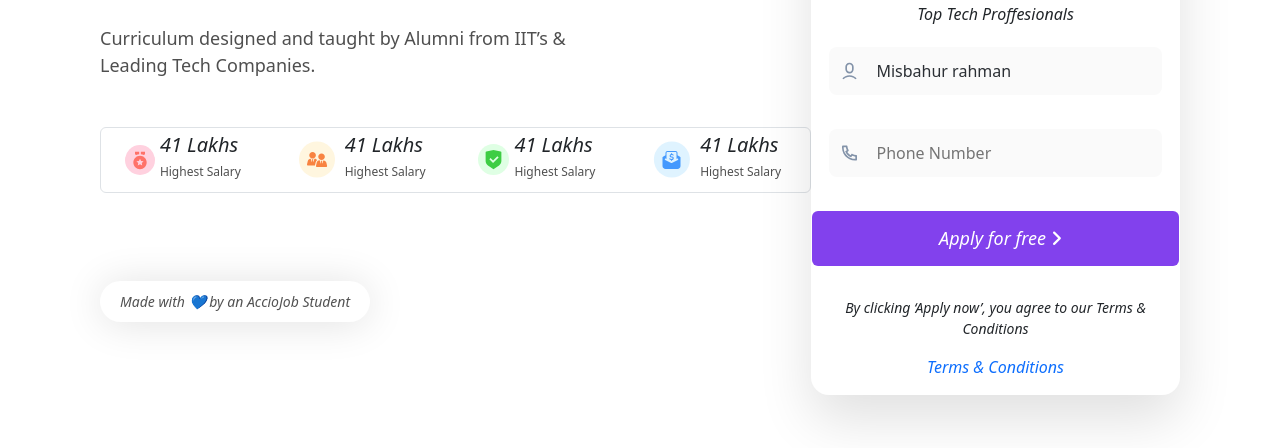
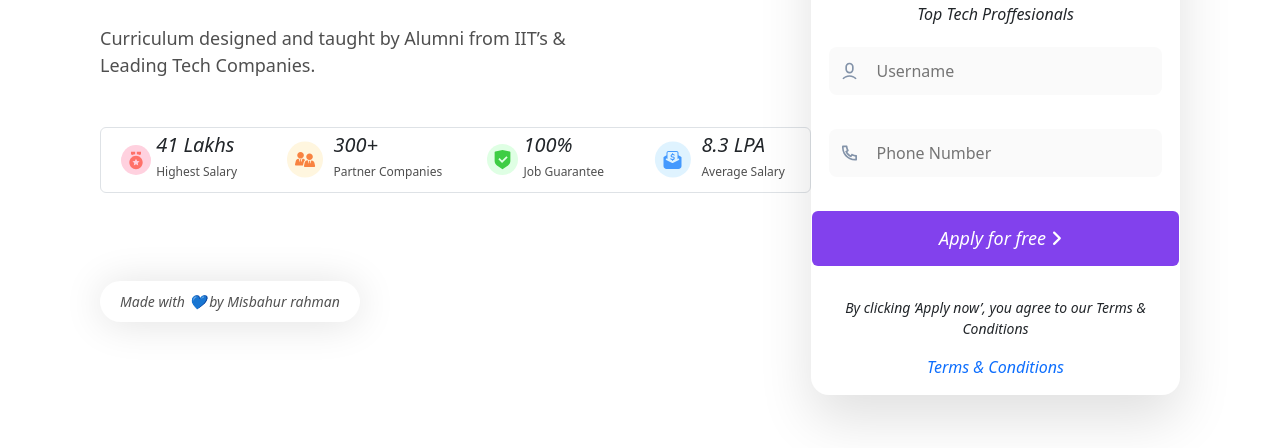
Before and after one commit to Misbahrahman/accioClone, a plain HTML site: page index.html in a window 1280 px wide. Shown: the part 352-800 px from the top of the page. Drawn offline with nearby package versions, Linux system fonts and the light colour scheme.

Commit message:
completed

```diff
--- a/index.html
+++ b/index.html
@@ -121,8 +121,8 @@
                 />
               </div>
               <div>
-                <h5>41 Lakhs</h5>
-                <h6>Highest Salary</h6>
+                <h5>300+</h5>
+                <h6>Partner Companies</h6>
               </div>
             </div>
 
@@ -131,8 +131,8 @@
                 <img style="padding: 5px" src="elements/Frame (1).svg" alt="" />
               </div>
               <div>
-                <h5>41 Lakhs</h5>
-                <h6>Highest Salary</h6>
+                <h5>100%</h5>
+                <h6>Job Guarantee</h6>
               </div>
             </div>
 
@@ -145,14 +145,14 @@
                 />
               </div>
               <div>
-                <h5>41 Lakhs</h5>
-                <h6>Highest Salary</h6>
+                <h5>8.3 LPA</h5>
+                <h6>Average Salary</h6>
               </div>
             </div>
           </div>
         </div>
         <div class="hero_cont" style="font-size: 14px; color: #525252">
-          Made with 💙 by an AccioJob Student
+          Made with 💙 by Misbahur rahman
         </div>
       </div>
 
@@ -170,7 +170,7 @@
 
         <div class="my-form d-flex">
           <img src="elements/Frameperson.svg" alt="person" />
-          <input id="input1" type="text" placeholder="Misbahur rahman" />
+          <input type="text" placeholder="Username" />
         </div>
 
         <div class="my-form d-flex">
```
